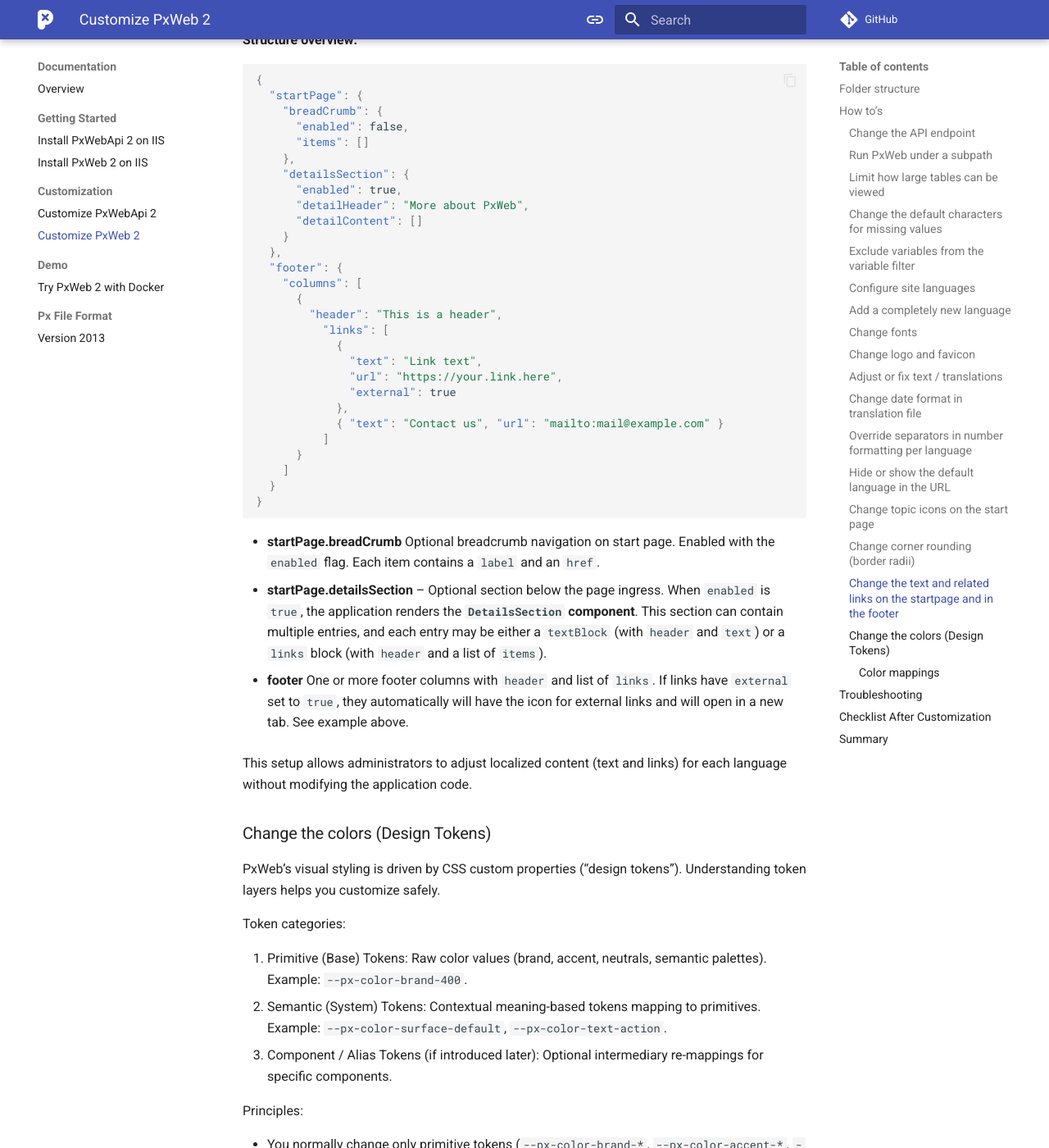
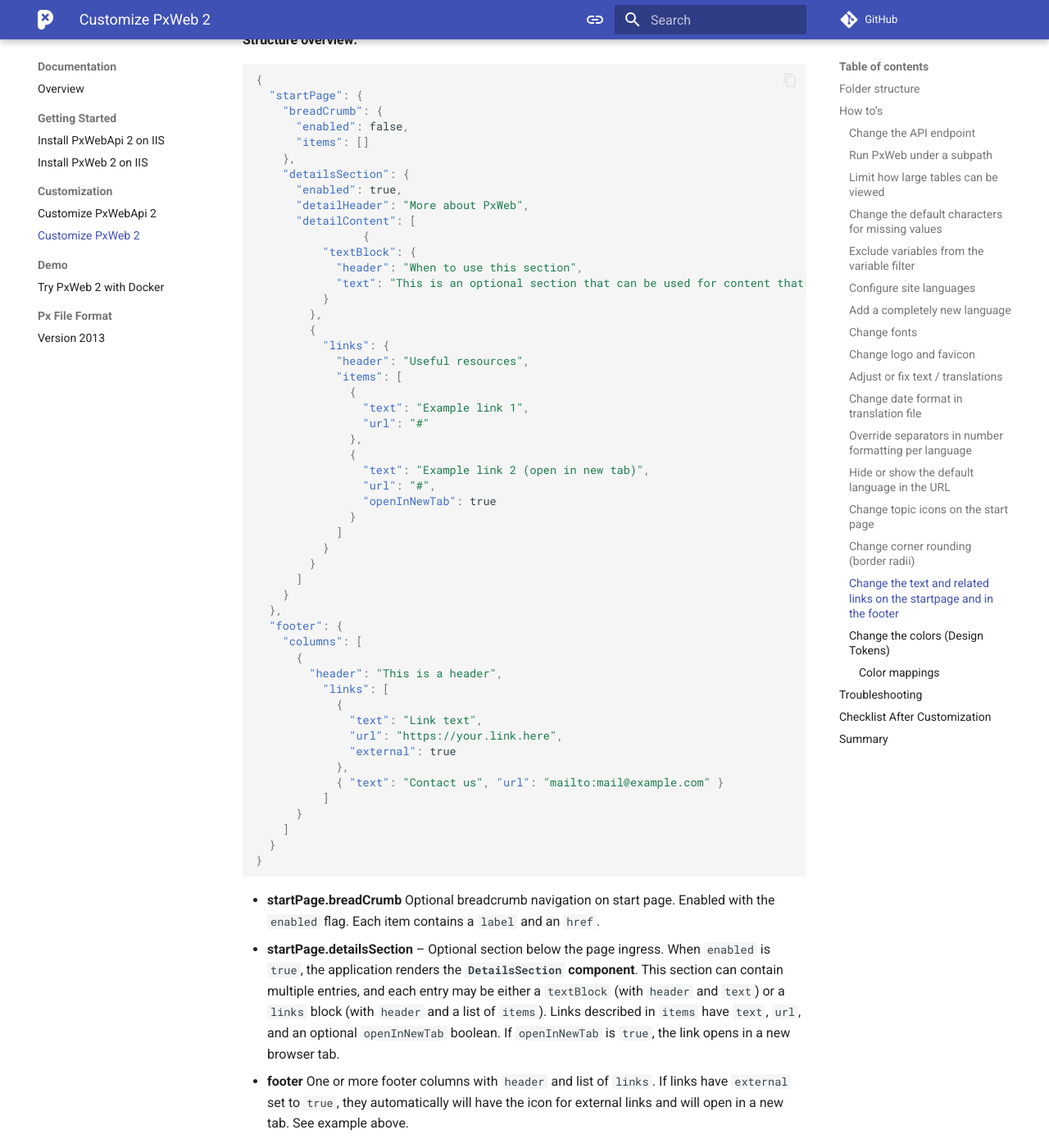
Before and after one commit to PxTools/pxtools.github.io, an MkDocs documentation site: the page built from docs/PxWeb2/documentation/customization.md, in a window 1280 px wide and 1400 px high, scrolled down 8551 px. Shown: the whole window at 82% size. Built offline with MkDocs 1.6.1 and Material for MkDocs 9.7.7, drawn with Linux system fonts in a browser that asks for light colours; comment, search, counter and statistics services are not loaded.

Commit message:
Add additional information about detailsection in content file.

```diff
--- a/docs/PxWeb2/documentation/customization.md
+++ b/docs/PxWeb2/documentation/customization.md
@@ -425,7 +425,30 @@
     "detailsSection": {
       "enabled": true,
       "detailHeader": "More about PxWeb",
-      "detailContent": []
+      "detailContent": [
+                {
+          "textBlock": {
+            "header": "When to use this section",
+            "text": "This is an optional section that can be used for content that may be useful for some users, but is not essential for everyone. Key information that all users need to see should always appear in the lead paragraph."
+          }
+        },
+        {
+          "links": {
+            "header": "Useful resources",
+            "items": [
+              {
+                "text": "Example link 1",
+                "url": "#"
+              },
+              {
+                "text": "Example link 2 (open in new tab)",
+                "url": "#",
+                "openInNewTab": true
+              }
+            ]
+          }
+        }
+      ]
     }
   },
   "footer": {
@@ -453,7 +476,7 @@
   `enabled` is `true`, the application renders the **`DetailsSection` component**.
   This section can contain multiple entries, and each entry may be either a
   `textBlock` (with `header` and `text`) or a `links` block (with `header` and a
-  list of `items`).
+  list of `items`). Links described in `items` have `text`, `url`, and an optional `openInNewTab` boolean. If `openInNewTab` is `true`, the link opens in a new browser tab.
 
 - **footer**
   One or more footer columns with `header` and list of `links`. If links have `external` set to `true`, they automatically will have the icon for external links and will open in a new tab. See example above.
```
